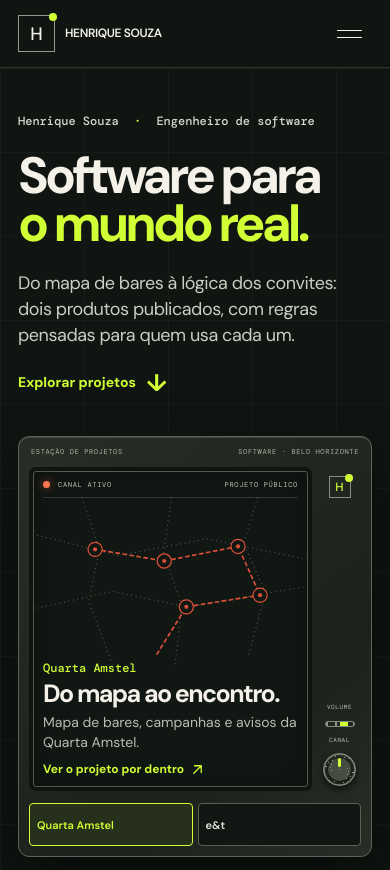
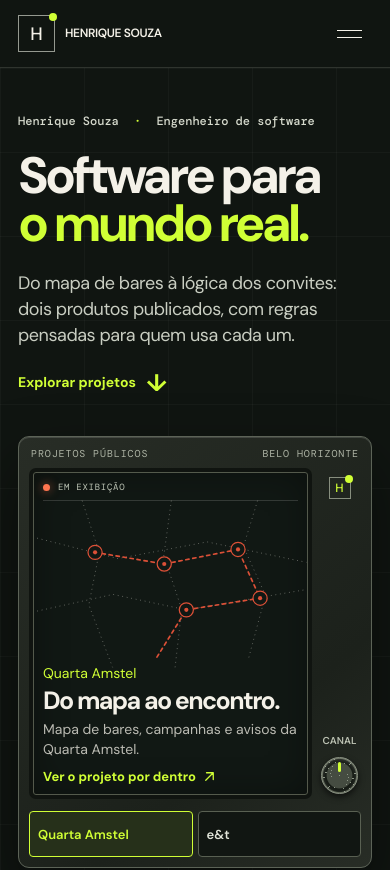
Before and after one commit to henriquesouza1832001-eng/henriquesouza1832001-eng, a React (Vite) app: page / in a window 390 px wide. Shown: the top 870 px of the page. Built offline with nearby package versions, Linux system fonts and the light colour scheme; a web font is replaced by a local one.

Commit message:
Make channel tuning clearer

```diff
--- a/src/main.jsx
+++ b/src/main.jsx
@@ -137,9 +137,10 @@ function ProjectSpread({ project }) {
 }
 
 function ChannelReceiver({ project, onSelect }) {
+  const currentIndex = projects.findIndex((item) => item.id === project.id);
+  const nextProject = projects[(currentIndex + 1) % projects.length];
   const nextChannel = () => {
-    const index = projects.findIndex((item) => item.id === project.id);
-    onSelect(projects[(index + 1) % projects.length].id);
+    onSelect(nextProject.id);
   };
   const turnOnWheel = (event) => {
     if (Math.abs(event.deltaY) < 8 && Math.abs(event.deltaX) < 8) return;
@@ -150,14 +151,13 @@ function ChannelReceiver({ project, onSelect }) {
   return (
     <div className="receiver">
       <div className="receiver-caption">
-        <span>ESTAÇÃO DE PROJETOS</span>
-        <span>SOFTWARE · BELO HORIZONTE</span>
+        <span>PROJETOS PÚBLICOS</span>
+        <span>BELO HORIZONTE</span>
       </div>
       <div className="receiver-body">
         <section className={`receiver-screen screen-${project.id}`} aria-live="polite" key={project.id}>
           <div className="screen-header">
-            <span><i /> CANAL ATIVO</span>
-            <span>PROJETO PÚBLICO</span>
+            <span><i /> EM EXIBIÇÃO</span>
           </div>
           <div className="screen-content">
             <ProjectComposition project={project} />
@@ -171,13 +171,11 @@ function ChannelReceiver({ project, onSelect }) {
         </section>
         <aside className="receiver-controls">
           <Mark />
-          <span className="receiver-label">VOLUME</span>
-          <span className="receiver-meter"><i /></span>
           <span className="receiver-label">CANAL</span>
-          <button className="receiver-wheel" type="button" aria-label={`Avançar canal depois de ${project.name}`} onClick={nextChannel} onWheel={turnOnWheel}>
+          <button className="receiver-wheel" type="button" aria-label={`Mudar para ${nextProject.name}`} style={{ "--dial-turn": `${currentIndex * 180}deg` }} onClick={nextChannel} onWheel={turnOnWheel}>
             <span />
           </button>
-          <span className="receiver-label receiver-hint">CLIQUE<br />OU GIRE</span>
+          <span className="receiver-label receiver-hint">MUDAR CANAL</span>
         </aside>
       </div>
       <nav className="channel-switcher" aria-label="Canais do portfólio">
--- a/src/style.css
+++ b/src/style.css
@@ -513,7 +513,7 @@ html { scroll-padding-top: 78px; }
   justify-content: space-between;
   gap: 12px;
   color: #adb3a4;
-  font: 10px/1.4 var(--mono);
+  font: 11px/1.4 var(--mono);
   letter-spacing: .09em;
 }
 .receiver-body { display: grid; grid-template-columns: minmax(0, 1fr) 96px; gap: 14px; }
@@ -536,26 +536,27 @@ html { scroll-padding-top: 78px; }
 }
 .screen-quarta { --spread-bg: #111814; --spread-ink: #f4f1e8; --diagram-accent: #ed7448; }
 .screen-sim { --spread-bg: #efe9dd; --spread-ink: #28231f; --diagram-accent: #a1543e; }
+.screen-sim .screen-header { color: #574b43; border-color: #28231f40; }
+.screen-sim .screen-header i { background: var(--diagram-accent); box-shadow: 0 0 10px #a1543e66; }
+.screen-sim .screen-project-name, .screen-sim .screen-copy a { color: var(--diagram-accent); }
 @keyframes receiver-signal { from { opacity: .7; filter: brightness(1.25); } to { opacity: 1; filter: none; } }
-.screen-header { display: flex; justify-content: space-between; gap: 14px; border-bottom: 1px solid #ffffff25; padding-bottom: 12px; color: #bec5b6; font: 10px/1.2 var(--mono); letter-spacing: .1em; }
+.screen-header { display: flex; justify-content: space-between; gap: 14px; border-bottom: 1px solid #ffffff25; padding-bottom: 12px; color: #bec5b6; font: 12px/1.2 var(--mono); letter-spacing: .08em; }
 .screen-header span:first-child { display: inline-flex; align-items: center; gap: 8px; }
 .screen-header i { width: 7px; height: 7px; display: block; border-radius: 50%; background: #ff754f; box-shadow: 0 0 10px #ff754f99; }
 .screen-content { min-height: 0; display: grid; grid-template-columns: minmax(0, 1.15fr) minmax(0, .85fr); align-items: center; gap: 16px; }
 .receiver-screen .project-composition { min-height: 0; width: 100%; aspect-ratio: 1.38 / 1; }
 .screen-copy { min-width: 0; display: flex; align-items: flex-start; flex-direction: column; gap: 13px; }
-.screen-project-name { color: var(--signal); font: 500 15px/1.2 var(--mono); }
+.screen-project-name { color: var(--signal); font: 600 16px/1.2 var(--sans); }
 .screen-copy h2 { margin: 0; font-size: clamp(30px, 3.2vw, 45px); line-height: .95; letter-spacing: -.065em; }
 .screen-copy p { margin: 0; color: color-mix(in srgb, var(--spread-ink), transparent 25%); font-size: clamp(15px, 1.45vw, 18px); line-height: 1.4; }
-.screen-copy a { margin-top: 5px; display: inline-flex; align-items: center; gap: 6px; color: var(--signal); font-size: 13px; font-weight: 650; text-decoration: none; }
+.screen-copy a { margin-top: 5px; display: inline-flex; align-items: center; gap: 6px; color: var(--signal); font-size: 14px; font-weight: 650; text-decoration: none; }
 .screen-copy .arrow { width: 15px; height: 15px; }
 .receiver-controls { padding: 10px 0 8px; display: flex; align-items: center; flex-direction: column; gap: 12px; color: #bbc1b2; }
 .receiver-controls .mark { width: 32px; height: 32px; margin-bottom: auto; color: var(--signal); border-color: #878e7e; font-size: 15px; }
-.receiver-label { font: 8px/1.1 var(--mono); letter-spacing: .1em; text-align: center; }
-.receiver-meter { width: 65px; height: 9px; border: 1px solid #838a7b; border-radius: 8px; background: repeating-linear-gradient(90deg, #909788 0 2px, transparent 2px 9px); }
-.receiver-meter i { width: 28%; height: 100%; display: block; margin-left: 52%; background: var(--signal); }
+.receiver-label { font: 12px/1.1 var(--sans); font-weight: 600; text-align: center; }
 .receiver-wheel {
-  width: 62px;
-  height: 62px;
+  width: 66px;
+  height: 66px;
   padding: 0;
   display: grid;
   place-items: center;
@@ -564,11 +565,14 @@ html { scroll-padding-top: 78px; }
   background: repeating-conic-gradient(from 2deg, #8c9485 0deg 1deg, transparent 1deg 20deg), radial-gradient(circle, #454c41 0 50%, #161b15 54% 65%, #596150 69% 72%, #20251e 76%);
   box-shadow: inset 0 1px 4px #ffffff37, 0 3px 6px #0009;
   cursor: pointer;
-  transition: transform .25s ease;
+  transform: rotate(var(--dial-turn, 0deg));
+  transition: transform .38s cubic-bezier(.2,.7,.2,1);
 }
-.receiver-wheel:hover { transform: rotate(40deg); }
+.receiver-wheel:hover { transform: rotate(calc(var(--dial-turn, 0deg) + 16deg)); }
+.receiver-wheel:active { transform: rotate(calc(var(--dial-turn, 0deg) + 8deg)) scale(.96); }
+.receiver-wheel:focus-visible { outline: 2px solid var(--signal); outline-offset: 4px; }
 .receiver-wheel span { width: 3px; height: 13px; align-self: start; margin-top: 7px; border-radius: 4px; background: var(--signal); }
-.receiver-hint { color: #858c7e; }
+.receiver-hint { max-width: 88px; color: #bbc1b2; }
 .channel-switcher { margin-top: 12px; display: grid; grid-template-columns: repeat(2, minmax(0, 1fr)); gap: 7px; }
 .channel-switcher button {
   min-width: 0;
@@ -700,26 +704,25 @@ html { scroll-padding-top: 78px; }
   .hero-bottom p { max-width: 380px; font-size: 18px; }
   .hero-bottom a { font-size: 14px; }
   .receiver { width: 100%; padding: 10px; border-radius: 11px; }
-  .receiver-caption { min-height: 20px; padding: 0 2px 7px; font-size: 7px; }
+  .receiver-caption { min-height: 20px; padding: 0 2px 7px; font-size: 10px; }
   .receiver-body { grid-template-columns: minmax(0, 1fr) 43px; gap: 6px; }
   .receiver-screen { min-height: 0; padding: 10px; border-width: 4px; gap: 8px; }
-  .screen-header { padding-bottom: 8px; font-size: 7px; }
+  .screen-header { padding-bottom: 8px; font-size: 9px; }
   .screen-content { grid-template-columns: minmax(0, 1fr); grid-template-rows: auto auto; gap: 5px; }
   .receiver-screen .project-composition { max-height: 175px; aspect-ratio: 1.7 / 1; }
   .screen-copy { display: flex; gap: 7px; }
-  .screen-project-name { font-size: 12px; }
+  .screen-project-name { font-size: 14px; }
   .screen-copy h2 { font-size: 25px; }
   .screen-copy p { font-size: 14px; }
-  .screen-copy a { margin-top: 2px; font-size: 12px; }
+  .screen-copy a { margin-top: 2px; font-size: 13px; }
   .receiver-controls { padding: 9px 0 5px; gap: 10px; }
   .receiver-controls .mark { width: 22px; height: 22px; font-size: 12px; }
-  .receiver-label { font-size: 6px; }
-  .receiver-meter { width: 30px; height: 6px; }
-  .receiver-wheel { width: 33px; height: 33px; }
-  .receiver-wheel span { height: 9px; margin-top: 4px; }
+  .receiver-label { font-size: 10px; }
+  .receiver-wheel { width: 37px; height: 37px; }
+  .receiver-wheel span { height: 10px; margin-top: 4px; }
   .receiver-hint { display: none; }
   .channel-switcher { grid-template-columns: repeat(2, minmax(0, 1fr)); gap: 5px; }
-  .channel-switcher button { min-height: 43px; padding: 7px; font-size: 11px; }
+  .channel-switcher button { min-height: 46px; padding: 8px; font-size: 13px; }
   .channel-switcher button .arrow { display: none; }
   .project-marquee { min-height: 56px; }
   .project-marquee-track > span { gap: 18px; padding-right: 18px; font-size: 21px; }
@@ -762,5 +765,6 @@ html { scroll-padding-top: 78px; }
 @media (prefers-reduced-motion: reduce) {
   .project-marquee-track { animation: none; }
   .receiver-screen { animation: none; }
-  .receiver-wheel:hover { transform: none; }
+  .receiver-wheel { transition: none; }
+  .receiver-wheel:hover { transform: rotate(var(--dial-turn, 0deg)); }
 }
```
